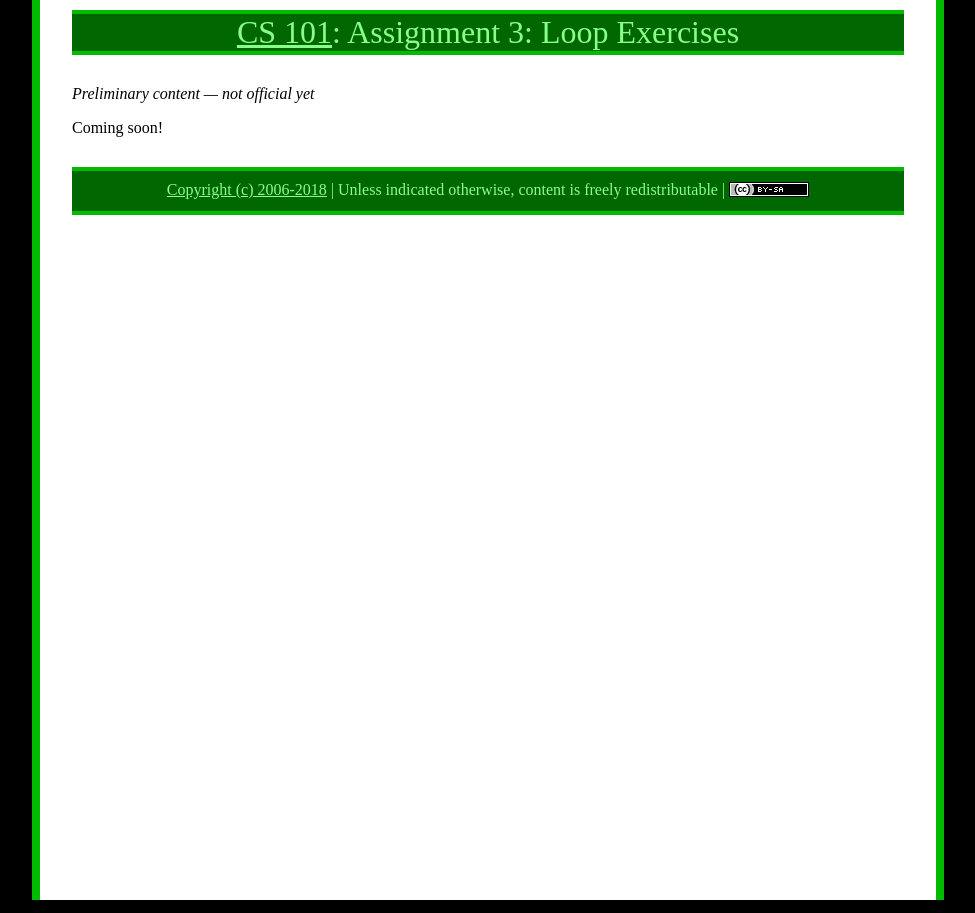
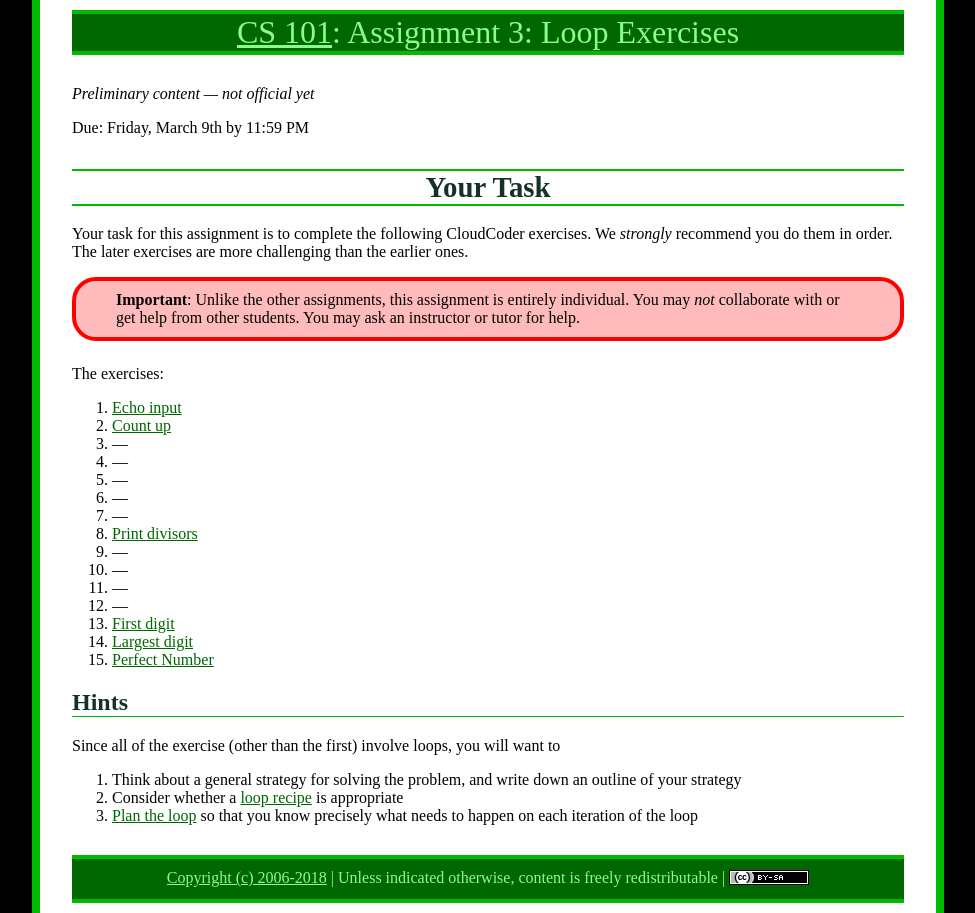
Before and after one commit to ycpcs/cs101-spring2018, a Jekyll site: the page built from assign/assign03.md, in a window 1280 px wide. Shown: the whole page, without its empty margins (152-1127 px from the left). Built offline with Jekyll 4.4.1, drawn with Linux system fonts in a browser that asks for light colours.

Commit message:
add content to assignment 3, more CC exercises

```diff
--- a/assign/assign03.md
+++ b/assign/assign03.md
@@ -3,4 +3,42 @@ layout: default
 title: "Assignment 3: Loop Exercises"
 ---
 
-Coming soon!
+Due: Friday, March 9th by 11:59 PM
+
+# Your Task
+
+Your task for this assignment is to complete the following CloudCoder exercises.  We <em>strongly</em> recommend you do them in order.  The later exercises are more challenging than the earlier ones.
+
+<div class="callout">
+<b>Important</b>: Unlike the other assignments, this assignment is entirely individual.  You may <em>not</em> collaborate with or get help from other students.  You may ask an instructor or tutor for help.
+</div>
+
+The exercises:
+
+1. [Echo input](https://cs.ycp.edu/cloudcoder/#exercise?c=17,p=870)
+2. [Count up](https://cs.ycp.edu/cloudcoder/#exercise?c=17,p=873)
+3. &mdash;
+4. &mdash;
+5. &mdash;
+6. &mdash;
+7. &mdash;
+8. [Print divisors](https://cs.ycp.edu/cloudcoder/#exercise?c=17,p=869)
+9. &mdash;
+10. &mdash;
+11. &mdash;
+12. &mdash;
+13. [First digit](https://cs.ycp.edu/cloudcoder/#exercise?c=17,p=872)
+14. [Largest digit](https://cs.ycp.edu/cloudcoder/#exercise?c=17,p=868)
+15. [Perfect Number](https://cs.ycp.edu/cloudcoder/#exercise?c=17,p=867)
+
+## Hints
+
+Since all of the exercise (other than the first) involve loops, you will want to
+
+1. Think about a general strategy for solving the problem, and write down an outline of your strategy
+2. Consider whether a [loop recipe](../lectures/lecture06.html#loop-recipes) is appropriate
+3. [Plan the loop](../lectures/lecture06.html#plan-the-iterations-of-the-loop) so that you know precisely what needs to happen on each iteration of the loop
+
+<!-- vim:set wrap: -->
+<!-- vim:set linebreak: -->
+<!-- vim:set nolist: -->
```
Also changed, not shown: schedule.md (+2 -2 lines).
